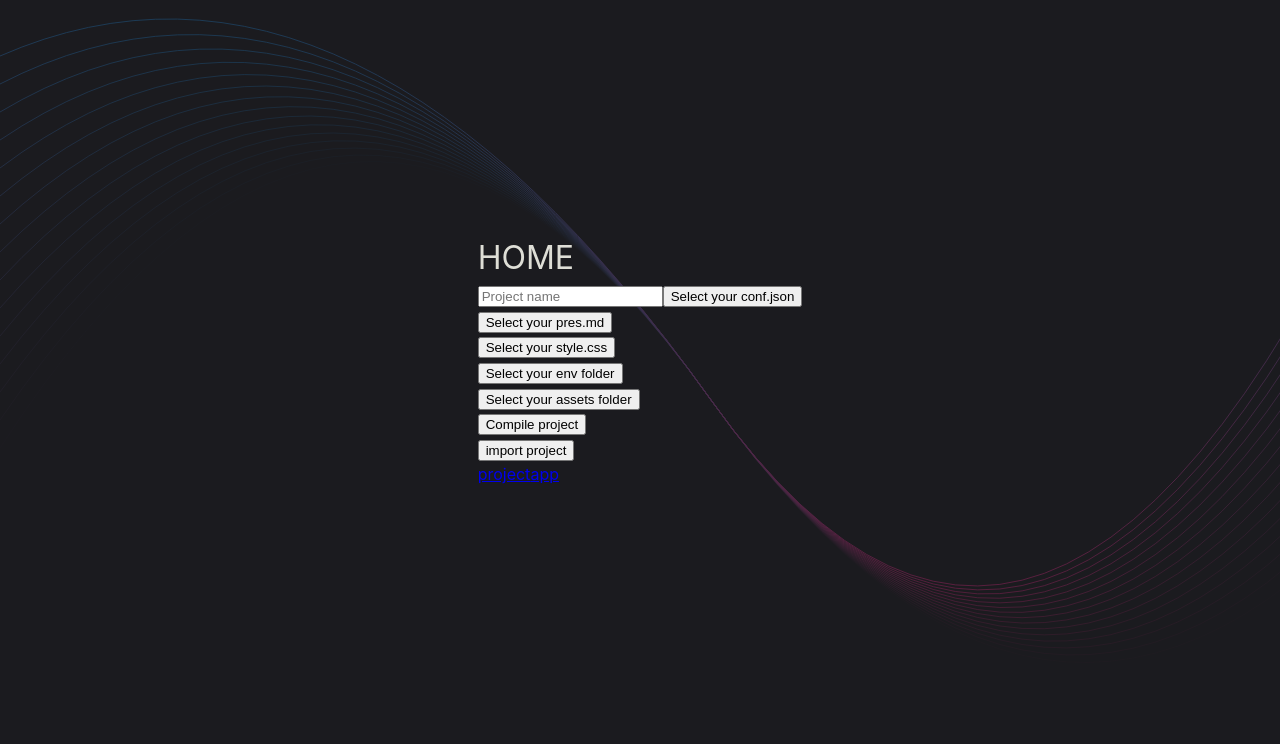
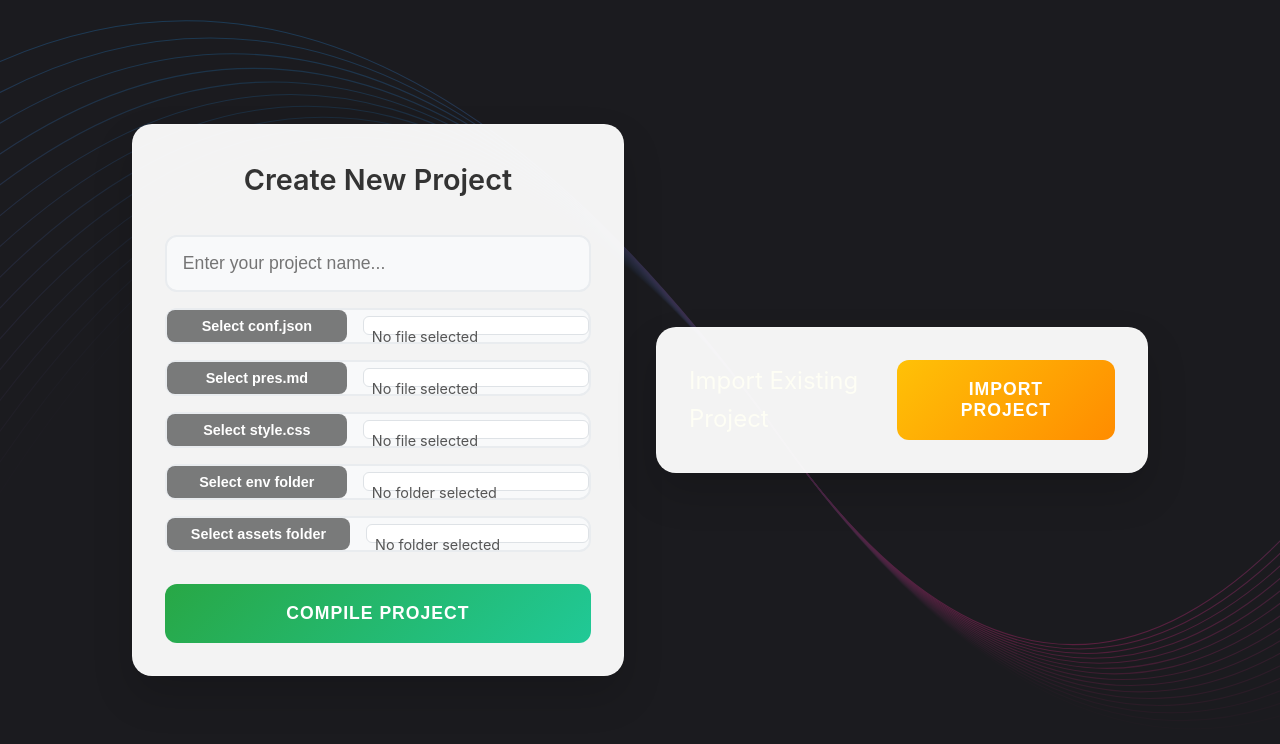
Before and after one commit to evanferron/Codeprez, a React (Vite) app in the folder codeprez/: page /#/ in a window 1280 px wide. Shown: the top 744 px of the page. Built offline with nearby package versions, Linux system fonts and the light colour scheme.

Commit message:
stylize home page

```diff
--- a/codeprez/src/main/index.js
+++ b/codeprez/src/main/index.js
@@ -19,7 +19,7 @@ function createWindow() {
   })
 
   mainWindow.on('ready-to-show', () => {
-    mainWindow.show()
+    mainWindow.maximize()
   })
 
   mainWindow.webContents.setWindowOpenHandler((details) => {
--- a/codeprez/src/renderer/src/components/Versions.jsx
+++ /dev/null
@@ -1,15 +0,0 @@
-import { useState } from 'react'
-
-function Versions() {
-  const [versions] = useState(window.electron.process.versions)
-
-  return (
-    <ul className="versions">
-      <li className="electron-version">Electron v{versions.electron}</li>
-      <li className="chrome-version">Chromium v{versions.chrome}</li>
-      <li className="node-version">Node v{versions.node}</li>
-    </ul>
-  )
-}
-
-export default Versions
--- a/codeprez/src/renderer/src/main.jsx
+++ b/codeprez/src/renderer/src/main.jsx
@@ -3,7 +3,6 @@ import './assets/main.css'
 import { StrictMode } from 'react'
 import { createRoot } from 'react-dom/client'
 import { HashRouter, Route, Routes } from 'react-router-dom'
-import App from './App'
 import ErrorPage from './pages/ErrorPage'
 import HomePage from './pages/HomePage'
 import ProjectPage from './pages/ProjectPage'
@@ -14,7 +13,6 @@ createRoot(document.getElementById('root')).render(
       <Routes>
         <Route path="/" element={<HomePage />} />
         <Route path="/project" element={<ProjectPage />} />
-        <Route path="/app" element={<App />} />
         <Route path="*" element={<ErrorPage />} />
       </Routes>
     </HashRouter>
--- a/codeprez/src/renderer/src/pages/ErrorPage.jsx
+++ b/codeprez/src/renderer/src/pages/ErrorPage.jsx
@@ -1,10 +1,12 @@
+import { Link } from 'react-router-dom'
+
 export default function ErrorPage() {
   return (
     <main>
       <h1>404 - Page Not Found</h1>
       <p>Sorry, the page you are looking for does not exist.</p>
       <p>
-        You can go back to the <a href="/">home page</a>.
+        You can go back to the <Link href="/">home page</Link>
       </p>
     </main>
   )
--- a/codeprez/src/renderer/src/pages/HomePage.jsx
+++ b/codeprez/src/renderer/src/pages/HomePage.jsx
@@ -1,5 +1,6 @@
-import { Link, useNavigate } from 'react-router-dom'
+import { useNavigate } from 'react-router-dom'
 import { useState } from 'react'
+import '../styles/home.css'
 
 export default function HomePage() {
   const navigate = useNavigate()
@@ -7,15 +8,23 @@ export default function HomePage() {
   const [projectName, setProjectName] = useState('')
   const [conf, setConf] = useState('')
   const [pres, setPres] = useState('')
-  const [style, setStyle] = useState('')
+  const [styleFile, setStyleFile] = useState('')
   const [env, setEnv] = useState('')
   const [assets, setAssets] = useState('')
 
   const [error, setError] = useState(null)
 
   const handleImport = async () => {
-    await window.api.importProject()
-    navigate('/project')
+    const result = await window.api.importProject()
+    console.log('Import result:', result)
+    if (result.status === 'cancelled') {
+      return
+    }
+    if (result.status === 'error') {
+      setError(result.error)
+      return
+    }
+    navigate('/project', { projectName: result.projectPath })
   }
 
   const selectFile = async (type, setter) => {
@@ -24,21 +33,21 @@ export default function HomePage() {
   }
 
   const compileProject = async () => {
-    if (!projectName || !conf || !pres || !style || !env || !assets) {
+    if (!projectName || !conf || !pres || !styleFile || !env || !assets) {
       setError('All fields must be filled.')
       return
     }
-    const result = await window.api.compileProject(projectName, conf, pres, style, env, assets)
+    const result = await window.api.compileProject(projectName, conf, pres, styleFile, env, assets)
     if (result.success) {
       alert('Project compiled successfully!')
-      navigate('/project')
+      console.log('Project compiled successfully:', result.projectPath)
+      navigate('/project', { projectName: result.projectPath })
     } else {
       alert('Error compiling project: ' + result.error)
     }
   }
 
   const manageResponse = (response, setter) => {
-    console.log('Response:', response.status)
     switch (response.status) {
       case 'cancelled':
         return
@@ -56,42 +65,45 @@ export default function HomePage() {
 
   return (
     <main>
-      <h1>HOME</h1>
       <section className="home-section" id="create-project">
+        <h2>Create New Project</h2>
         <input
           type="text"
-          placeholder="Project name"
+          placeholder="Enter your project name..."
           value={projectName}
           onChange={(e) => setProjectName(e.target.value)}
         />
-        <span>
-          <button onClick={() => selectFile('json', setConf)}>Select your conf.json</button>
-          <p>{conf}</p>
-        </span>
-        <span>
-          <button onClick={() => selectFile('md', setPres)}>Select your pres.md</button>
-          <p>{pres}</p>
-        </span>
-        <span>
-          <button onClick={() => selectFile('css', setStyle)}>Select your style.css</button>
-          <p>{style}</p>
-        </span>
-        <span>
-          <button onClick={() => selectFile('folder', setEnv)}>Select your env folder</button>
-          <p>{env}</p>
-        </span>
-        <span>
-          <button onClick={() => selectFile('folder', setAssets)}>Select your assets folder</button>
-          <p>{assets}</p>
-        </span>
-        <button onClick={compileProject}>Compile project</button>
+        <div className="file-input-group">
+          <div className="file-input-row">
+            <button onClick={() => selectFile('json', setConf)}>Select conf.json</button>
+            <p>{conf || 'No file selected'}</p>
+          </div>
+          <div className="file-input-row">
+            <button onClick={() => selectFile('md', setPres)}>Select pres.md</button>
+            <p>{pres || 'No file selected'}</p>
+          </div>
+          <div className="file-input-row">
+            <button onClick={() => selectFile('css', setStyleFile)}>Select style.css</button>
+            <p>{styleFile || 'No file selected'}</p>
+          </div>
+          <div className="file-input-row">
+            <button onClick={() => selectFile('folder', setEnv)}>Select env folder</button>
+            <p>{env || 'No folder selected'}</p>
+          </div>
+          <div className="file-input-row">
+            <button onClick={() => selectFile('folder', setAssets)}>Select assets folder</button>
+            <p>{assets || 'No folder selected'}</p>
+          </div>
+        </div>
+        <button className="compile-button" onClick={compileProject}>
+          Compile Project
+        </button>
+        {error && <div className="error-message">{error}</div>}
       </section>
       <section className="home-section" id="import-project">
-        <button onClick={handleImport}>import project</button>
+        <h2>Import Existing Project</h2>
+        <button onClick={handleImport}>Import Project</button>
       </section>
-      {error && <p>{error}</p>}
-      <Link to="/project">project</Link>
-      <Link to="/app">app</Link>
     </main>
   )
 }
--- a/codeprez/src/renderer/src/pages/ProjectPage.jsx
+++ b/codeprez/src/renderer/src/pages/ProjectPage.jsx
@@ -5,7 +5,6 @@ export default function ProjectPage() {
     <main>
       <div>Project</div>
       <Link to="/">home</Link>
-      <Link to="/app">app</Link>
     </main>
   )
 }
--- /dev/null
+++ b/codeprez/src/renderer/src/styles/home.css
@@ -0,0 +1,154 @@
+main {
+  display: flex;
+  align-items: center;
+  min-height: 100vh;
+  width: 100%;
+  padding: 2rem;
+}
+
+.home-section {
+  background: rgba(255, 255, 255, 0.95);
+  border-radius: 20px;
+  padding: 2rem;
+  margin: 1rem;
+  box-shadow: 0 20px 40px rgba(0, 0, 0, 0.15);
+  border: 1px solid rgba(255, 255, 255, 0.2);
+  width: 100%;
+  max-width: 600px;
+  transition: transform 0.3s ease, box-shadow 0.3s ease;
+}
+
+
+#create-project {
+  display: flex;
+  flex-direction: column;
+  gap: 1rem;
+}
+
+#create-project h2 {
+  color: #333;
+  font-size: 1.8rem;
+  margin-bottom: 1rem;
+  text-align: center;
+  font-weight: 600;
+}
+
+.file-input-group {
+  display: flex;
+  flex-direction: column;
+  gap: 1rem;
+}
+
+.file-input-row {
+  display: flex;
+  align-items: center;
+  gap: 1rem;
+  background: #f8f9fa;
+  border-radius: 12px;
+  border: 2px solid #e9ecef;
+  transition: border-color 0.3s ease, background-color 0.3s ease;
+}
+
+.file-input-row:hover {
+  background: #e9ecef;
+  border-color: #667eea;
+}
+
+.file-input-row button {
+  background: rgba(0, 0, 0, 0.508);
+  color: white;
+  border: none;
+  padding: 0.5rem 1.5rem;
+  border-radius: 8px;
+  font-weight: 600;
+  cursor: pointer;
+  transition: transform 0.2s ease, box-shadow 0.2s ease;
+  min-width: 180px;
+  font-size: 0.9rem;
+}
+
+.file-input-row p {
+  flex: 1;
+  margin: 0;
+  color: #555;
+  font-size: 0.9rem;
+  word-break: break-all;
+  padding: 0.5rem;
+  background: white;
+  border-radius: 6px;
+  border: 1px solid #dee2e6;
+  max-height: 1.2rem;
+}
+
+input[type="text"] {
+  width: 100%;
+  padding: 1rem;
+  border: 2px solid #e9ecef;
+  border-radius: 12px;
+  font-size: 1.1rem;
+  background: #f8f9fa;
+  transition: border-color 0.3s ease, background-color 0.3s ease, box-shadow 0.3s ease;
+}
+
+input[type="text"]:focus {
+  outline: none;
+  border-color: #667eea;
+  background: white;
+  box-shadow: 0 0 0 3px rgba(102, 126, 234, 0.1);
+}
+
+.compile-button {
+  background: linear-gradient(135deg, #28a745 0%, #20c997 100%);
+  color: white;
+  border: none;
+  padding: 1.2rem 2rem;
+  border-radius: 12px;
+  font-size: 1.1rem;
+  font-weight: 700;
+  cursor: pointer;
+  transition: transform 0.3s ease, box-shadow 0.3s ease;
+  text-transform: uppercase;
+  letter-spacing: 1px;
+  margin-top: 1rem;
+}
+
+.compile-button:hover {
+  transform: translateY(-3px);
+  box-shadow: 0 12px 24px rgba(40, 167, 69, 0.3);
+}
+
+#import-project {
+  display: flex;
+  justify-content: center;
+  align-items: center;
+}
+
+#import-project button {
+  background: linear-gradient(135deg, #ffc107 0%, #ff8c00 100%);
+  color: white;
+  border: none;
+  padding: 1.2rem 2.5rem;
+  border-radius: 12px;
+  font-size: 1.1rem;
+  font-weight: 700;
+  cursor: pointer;
+  transition: transform 0.3s ease, box-shadow 0.3s ease;
+  text-transform: uppercase;
+  letter-spacing: 1px;
+}
+
+#import-project button:hover {
+  transform: translateY(-3px);
+  box-shadow: 0 12px 24px rgba(255, 193, 7, 0.3);
+}
+
+.error-message {
+  color: #dc3545;
+  background: #f8d7da;
+  border: 1px solid #f5c6cb;
+  border-radius: 8px;
+  padding: 1rem;
+  margin-top: 1rem;
+  font-weight: 600;
+  text-align: center;
+}
```
Also changed, not shown: codeprez/src/main/utils/eventHandler.js (+18 -12 lines), codeprez/src/main/utils/zip.js (+7 -4 lines), codeprez/src/renderer/src/App.jsx (deleted, +0 -36 lines).
